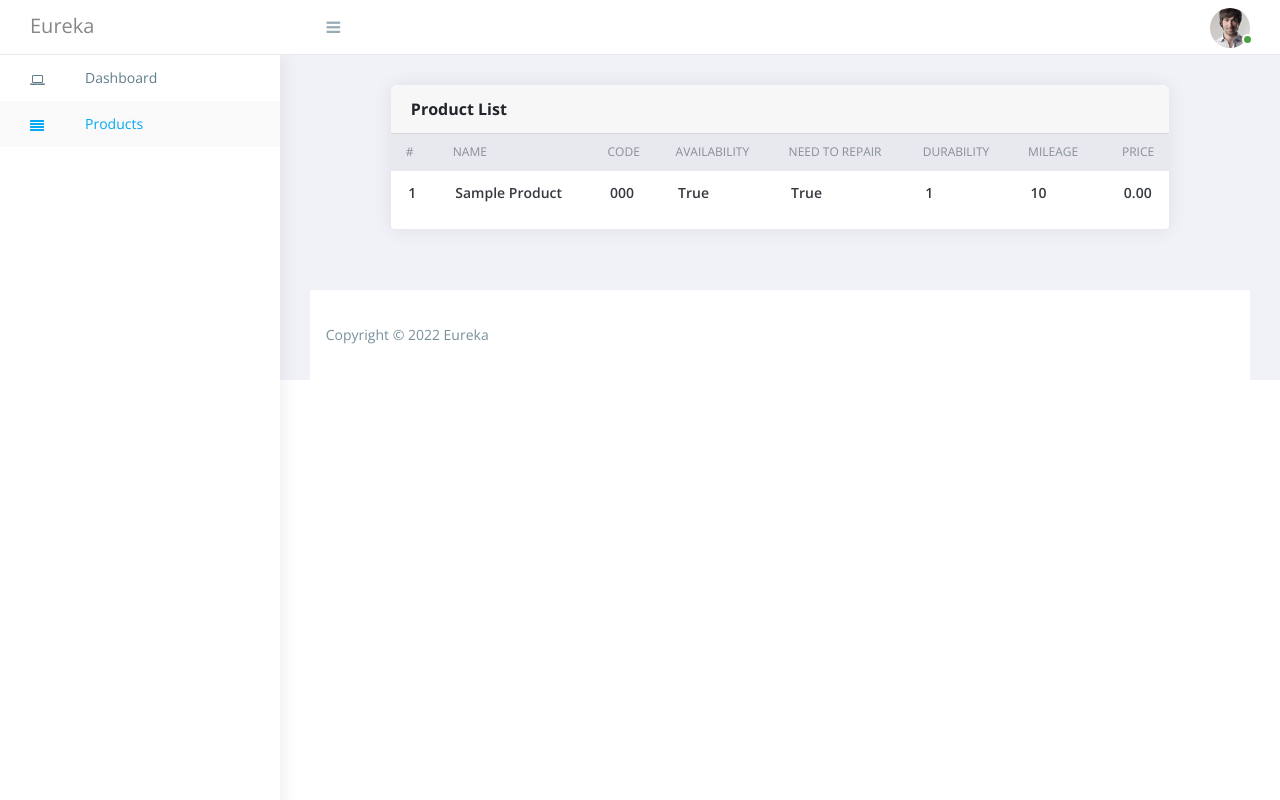
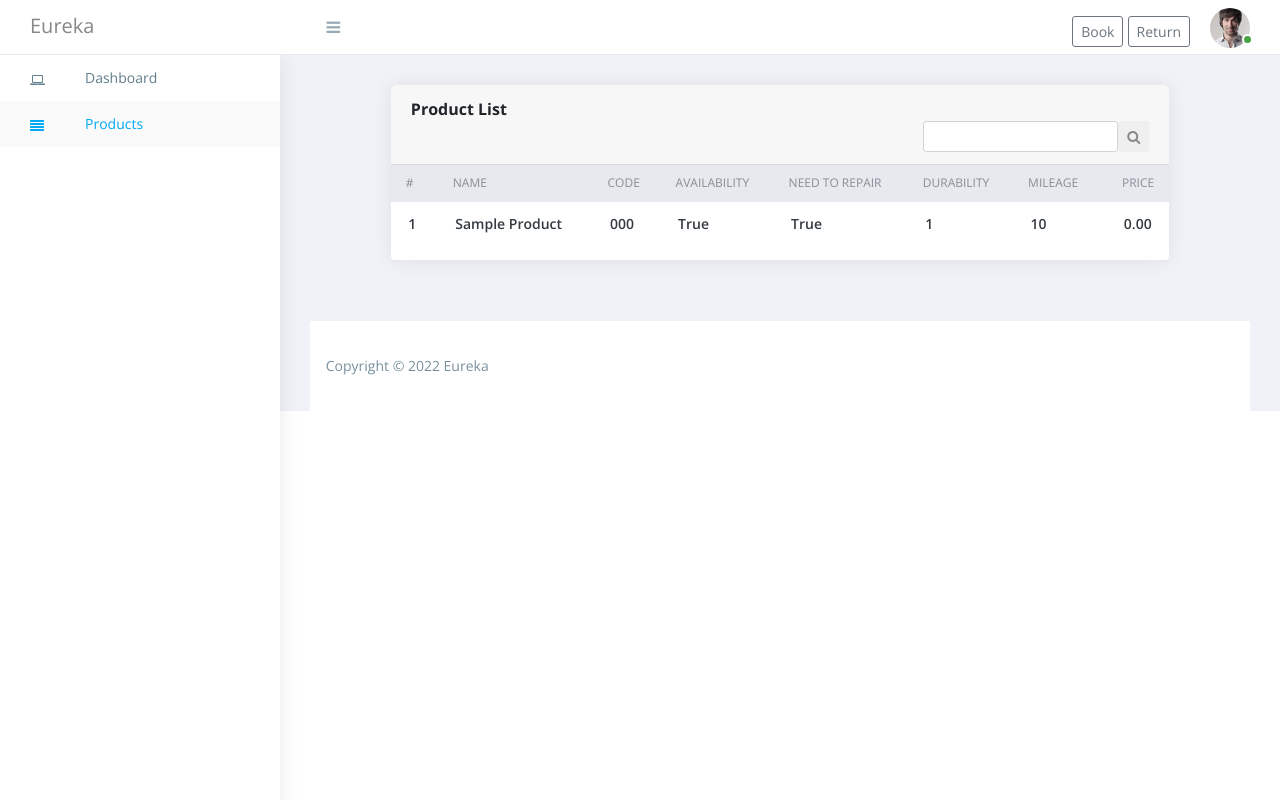
Before and after one commit to nasimuzzaman-nasim/eureka, a Django app: page /products/ in a window 1280 px wide. Run offline with Django 4.2, Linux system fonts and the light colour scheme; a user stored in the database is signed in; tables that the repository leaves empty hold one stand-in row (values such as "Sample post"); some libraries are stand-ins or nearby versions.

Commit message:
Product search

```diff
--- a/core/templates/product_list.html
+++ b/core/templates/product_list.html
@@ -18,7 +18,20 @@
                     <div class="card">
                         <div class="card-header">
                             <strong class="card-title">Product List</strong>
+                            <form method="get">
+                                <div class="float-right">
+                                    <div class="form-inline">
+                                        <input class="form-control form-control-sm" name="q" value="{{ request.GET.q }}">
+                                        <button class="btn btn-sm btn-default" type="submit"><i class="fa fa-search"></i></button>
+                                    </div>
+
+                                </div>
+                            </form>
+
+
                         </div>
+
+
                         <div class="table-stats order-table ov-h">
                             <table class="table ">
                                 <thead>
--- a/core/views.py
+++ b/core/views.py
@@ -1,6 +1,6 @@
-from django.shortcuts import render
 from django.contrib.auth.mixins import LoginRequiredMixin
 from django.views.generic import TemplateView, ListView, CreateView
+from django.db.models.query import Q
 
 from core.models import Product
 
@@ -14,6 +14,11 @@ class ProductListView(LoginRequiredMixin, ListView):
     paginate_by = 5
     model = Product
 
+    def get_queryset(self):
+        q = self.request.GET.get('q')
+        queryset = super(ProductListView, self).get_queryset()
+        return queryset.filter(Q(name__icontains=q) | Q(code__icontains=q)) if q else queryset
+
     def get_context_data(self, *args, **kwargs):
         data = super(ProductListView, self).get_context_data(*args, **kwargs)
         data['title'] = 'Products'
--- a/templates/base.html
+++ b/templates/base.html
@@ -21,12 +21,9 @@
     <link rel="stylesheet" href="https://cdnjs.cloudflare.com/ajax/libs/flag-icon-css/3.2.0/css/flag-icon.min.css">
     <link rel="stylesheet" href="{% static 'assets/css/cs-skin-elastic.css' %}">
     <link rel="stylesheet" href="{% static 'assets/css/style.css' %}">
-    <!-- <script type="text/javascript" src="https://cdn.jsdelivr.net/html5shiv/3.7.3/html5shiv.min.js"></script> -->
-    <link href="https://cdn.jsdelivr.net/npm/chartist@0.11.0/dist/chartist.min.css" rel="stylesheet">
-    <link href="https://cdn.jsdelivr.net/npm/jqvmap@1.5.1/dist/jqvmap.min.css" rel="stylesheet">
+{#    <!-- <script type="text/javascript" src="https://cdn.jsdelivr.net/html5shiv/3.7.3/html5shiv.min.js"></script> -->#}
 
-    <link href="https://cdn.jsdelivr.net/npm/weathericons@2.1.0/css/weather-icons.css" rel="stylesheet" />
-    <link href="https://cdn.jsdelivr.net/npm/fullcalendar@3.9.0/dist/fullcalendar.min.css" rel="stylesheet" />
+    <link href="https://cdn.jsdelivr.net/npm/select2@4.1.0-rc.0/dist/css/select2.min.css" rel="stylesheet" />
 
    <style>
     #weatherWidget .currentDesc {
@@ -100,8 +97,9 @@
             </div>
             <div class="top-right">
                 <div class="header-menu">
-                    <div class="header-left">
-
+                    <div class="header-left mt-3">
+                        <button class="btn btn-sm btn-outline-secondary shadow-3">Book</button>
+                        <button class="btn btn-sm btn-outline-secondary shadow-3">Return</button>
                     </div>
 
                     <div class="user-area dropdown float-right">
@@ -145,6 +143,16 @@
     <script src="https://cdn.jsdelivr.net/npm/bootstrap@4.1.3/dist/js/bootstrap.min.js"></script>
     <script src="https://cdn.jsdelivr.net/npm/jquery-match-height@0.7.2/dist/jquery.matchHeight.min.js"></script>
     <script src="{% static 'assets/js/main.js' %}"></script>
+    <script src="https://cdn.jsdelivr.net/npm/select2@4.1.0-rc.0/dist/js/select2.min.js"></script>
+
+    <script>
+        $(document).ready( function () {
+            $('.select2').select2({
+              placeholder: 'Select an option'
+            });
+        })
+
+    </script>
 
    {% block js %}
     {% endblock %}
```
